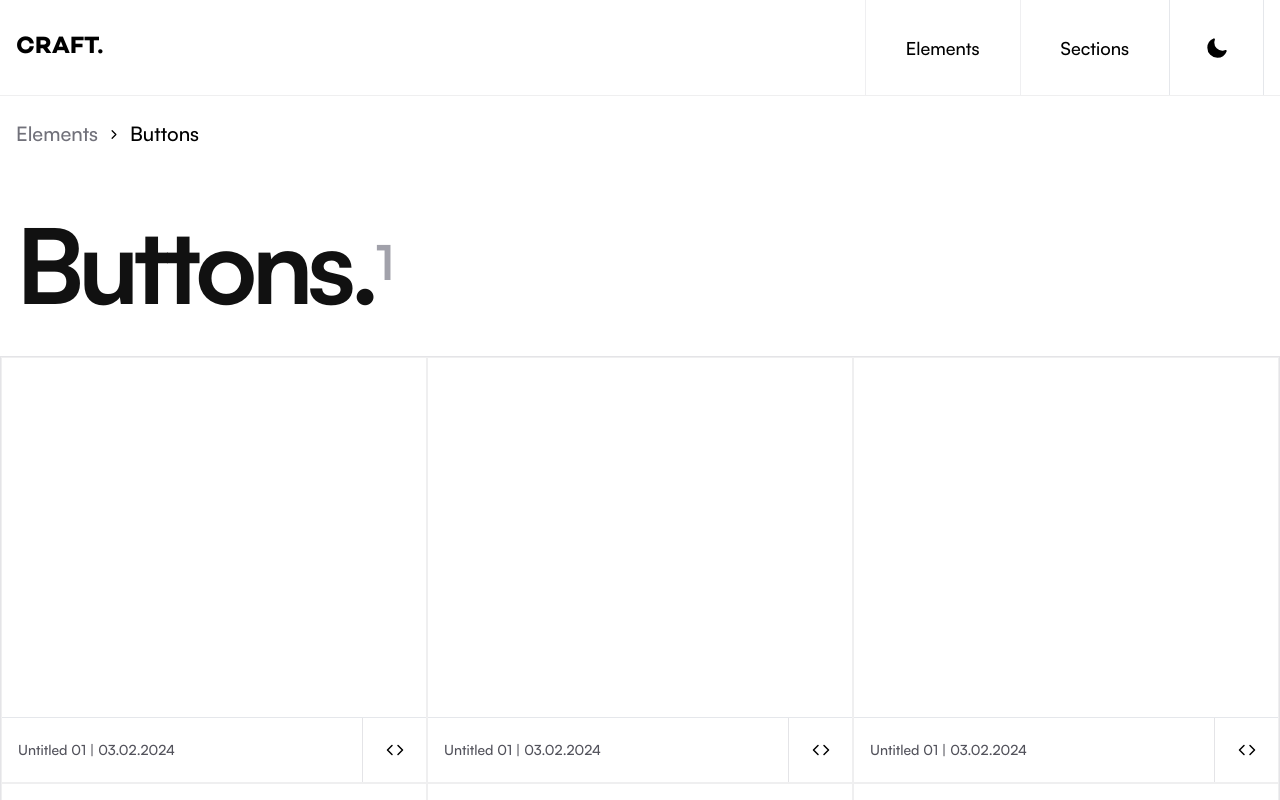
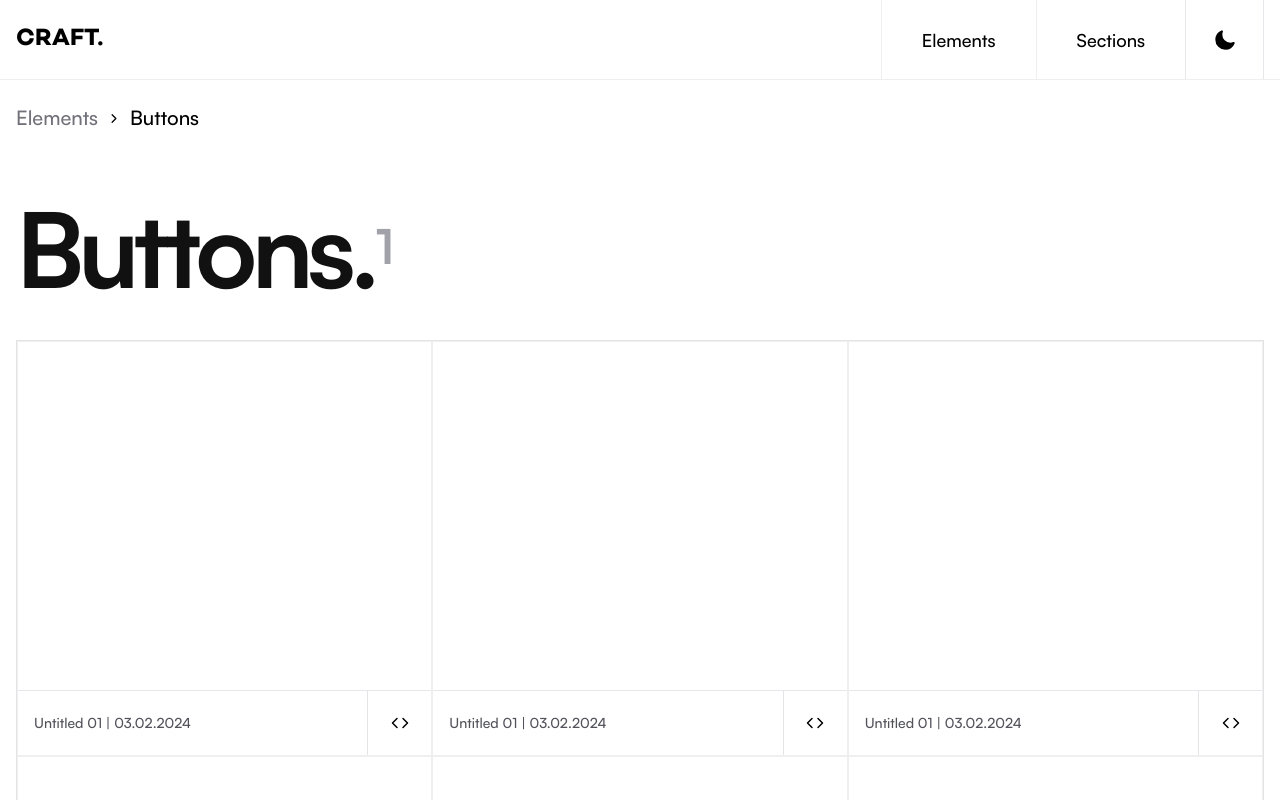
Before and after one commit to Jeff-Maina/craft, a Next.js app: page /elements/buttons in a window 1280 px wide. Shown: the top 800 px of the page. Built offline with nearby package versions, Linux system fonts and the light colour scheme.

Commit message:
Navbar not sticky on large screens

```diff
--- a/src/app/(pages)/elements/buttons/page.tsx
+++ b/src/app/(pages)/elements/buttons/page.tsx
@@ -12,8 +12,14 @@ const PageOptions: Pageprops = {
 const Buttons = () => {
   return (
     <PageLayout pageOptions={PageOptions}>
-      <section className="px-4 lg:px-0 w-full h-full lg:border border-zinc-200/60 lg:border-zinc-200 grid md:grid-cols-2 lg:grid-cols-3 divide-y md:divide-y-0 divide-zinc-200/60 lg:divide-zinc-200">
-        {ButtonsList.map((button, index) =><div key={index} className="">{button}</div> )}
+      <section className="px-4">
+        <section className=" w-full h-full lg:border border-zinc-200/60 lg:border-zinc-200 grid md:grid-cols-2 lg:grid-cols-3 divide-y md:divide-y-0 divide-zinc-200/60 lg:divide-zinc-200">
+          {ButtonsList.map((button, index) => (
+            <div key={index} className="">
+              {button}
+            </div>
+          ))}
+        </section>
       </section>
     </PageLayout>
   );
--- a/src/app/layouts/Cards/ComponentCard.tsx
+++ b/src/app/layouts/Cards/ComponentCard.tsx
@@ -32,7 +32,7 @@ const ComponentCard: FC<ComponentProps> = ({
         }  divide-x border-zinc-200/60 lg:border-zinc-200 divide-zinc-200/60 lg:divide-zinc-200 h-16 lg:h-20 xl:h-24 font-satoshi-medium`}
       >
         <div className=" h-full px-4 flex items-center flex-grow lg:px-10">
-          <p className="lg:text-xl text-sm xl:font-satoshi-bold">
+          <p className="lg:text-xl text-sm ">
             {" "}
             {componentName}
           </p>
--- a/src/components/Navbar.tsx
+++ b/src/components/Navbar.tsx
@@ -22,7 +22,7 @@ const Navbar = () => {
   return (
     <>
       <nav
-        className={`w-full h-16 lg:h-24 border-b border-zinc-200/60 z-20  top-0 bg-white transition-all duration-0 sticky`}
+        className={`w-full h-16 lg:h-20 border-b border-zinc-200/60 z-20  top-0 bg-white transition-all duration-0 sticky lg:relative`}
       >
         <div className="flex items-center justify-between w-full h-full m-auto max-w-7xl lg:px-4">
           <div className="flex items-center gap-2">
```
